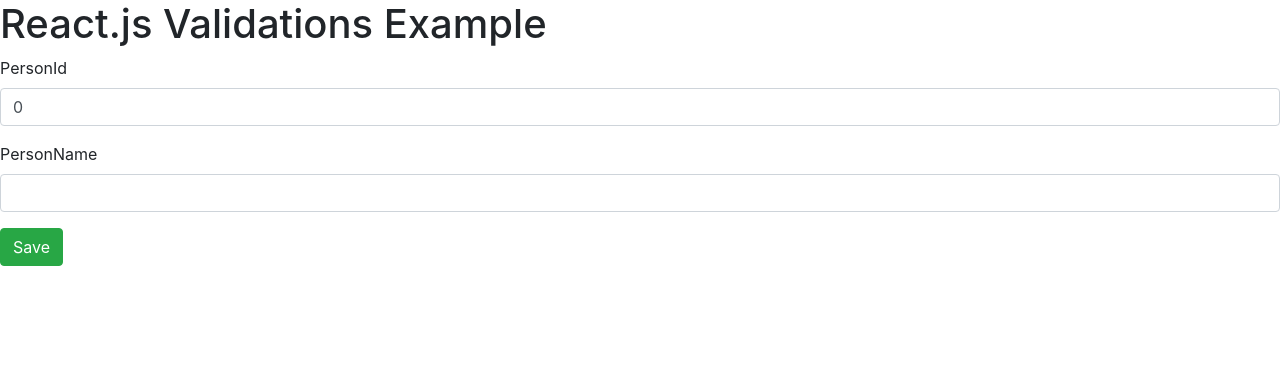
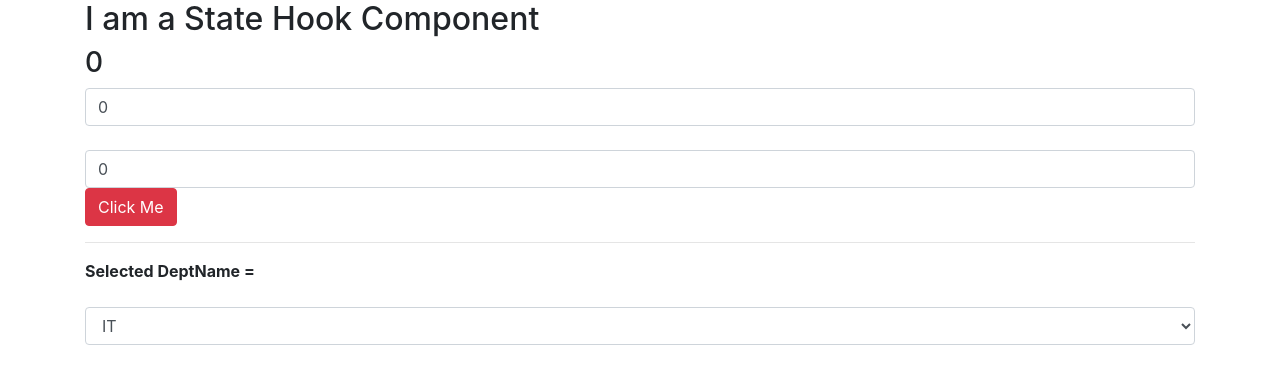
Before and after one commit to maheshsabnis/reactjsfresh, a React (Create React App) app: page / in a window 1280 px wide. Shown: the top 384 px of the page. Built offline with nearby package versions, Linux system fonts and the light colour scheme.

Commit message:
statehooks

```diff
--- /dev/null
+++ b/src/hooks/statehook.jsx
@@ -0,0 +1,75 @@
+import React, { useState } from 'react';
+
+const StateHookComponent =()=> {
+    // define the state
+    const [x, updateX] = useState(0);
+    const depts=['IT','HR','TPT','ADMIN'];
+    const [dname, setDname] = useState('');
+    const clickMe=()=>{
+         let x1 = 10;
+          updateX(x1);
+     }
+
+    const handleChange=(evt)=>{
+        updateX(evt.target.value);
+    }
+    const getDataFromChild=(y)=>{
+        updateX(y);
+    }
+     return(
+         <div className="container">
+           <h2>I am a State Hook Component</h2>
+           <h3>{x}</h3>
+           <input type="text" value={x} onChange={handleChange} className="form-control"></input>
+           <br/>
+           <input type="text" value={x} onChange={handleChange} className="form-control"></input>
+
+           <input type="button" value="Click Me" onClick={clickMe} className="btn btn-danger"/>
+            <hr/>
+            <div>
+              <strong>
+                Selected DeptName = {dname}
+              </strong>
+            </div>
+            <br/>
+            <select className="form-control" onChange={(evt)=> setDname(evt.target.value)}>
+              {
+                  depts.map((d,i) => (
+                      <option key={i} value={d}>{d}</option>
+                  ))
+              }
+            </select>
+            {/*<ChildHookComponent data={x} emitValue={getDataFromChild}/>*/}
+        </div>
+     );
+}
+
+// child component that is accepting props
+const ChildHookComponent =(props)=>{
+    const [y, updateY] = useState(0);
+    const btnClick=(evt)=>{
+        props.emitValue(y);
+    }
+    return(
+        <div className="container">
+           <h2>I am a Child Hook Component</h2>
+           <div>
+             <strong>{props.data}</strong>
+           </div>
+           <br/>
+           <input type="text" className="form-control" value={y}
+            onChange={(evt)=> {updateY(evt.target.value);props.emitValue(y);}}/>
+           <br/>
+            <div className="container">
+              <strong>{y}</strong>
+            </div>
+           <br/>
+           <button className="btn btn-warning" onClick={btnClick}>
+              <strong>Click Me</strong>
+           </button>
+        </div>
+    );
+}
+
+
+export default StateHookComponent;
--- a/src/index.js
+++ b/src/index.js
@@ -6,19 +6,20 @@
 //import App from './App';
 import * as serviceWorker from './serviceWorker';
 import ValidationExComponent from './classcomponents/ValidationExComponent';
+import StateHookComponent from './hooks/statehook';
 
 // import SimpleComponent from './classcomponents/simplecomponent';
 // import ParentComponent from './classcomponents/parentchild';
 // import ParentDemoComponent from './classcomponents/parentchilddemo';
 // import UnControlledComponent from './classcomponents/uncontrolledcomponent';
 // import StudentComponent from './classcomponents/studentcomponent/studentcomponent';
-//import LifeCycleComponent from './classcomponents/lifecycle';
+// import LifeCycleComponent from './classcomponents/lifecycle';
 
 
 
 // render the App component using the 'render()' method
 // and mount it in 'root' DOM element on index.html
-ReactDOM.render( < ValidationExComponent/ > , document.getElementById('root'));
+ReactDOM.render( < StateHookComponent/ > , document.getElementById('root'));
 
 // If you want your app to work offline and load faster, you can change
 // unregister() to register() below. Note this comes with some pitfalls.
```
Also changed, not shown: src/classcomponents/lifecycle.jsx (+56 -0 lines), 1 other file (tests, documents, lock files or other folders).
